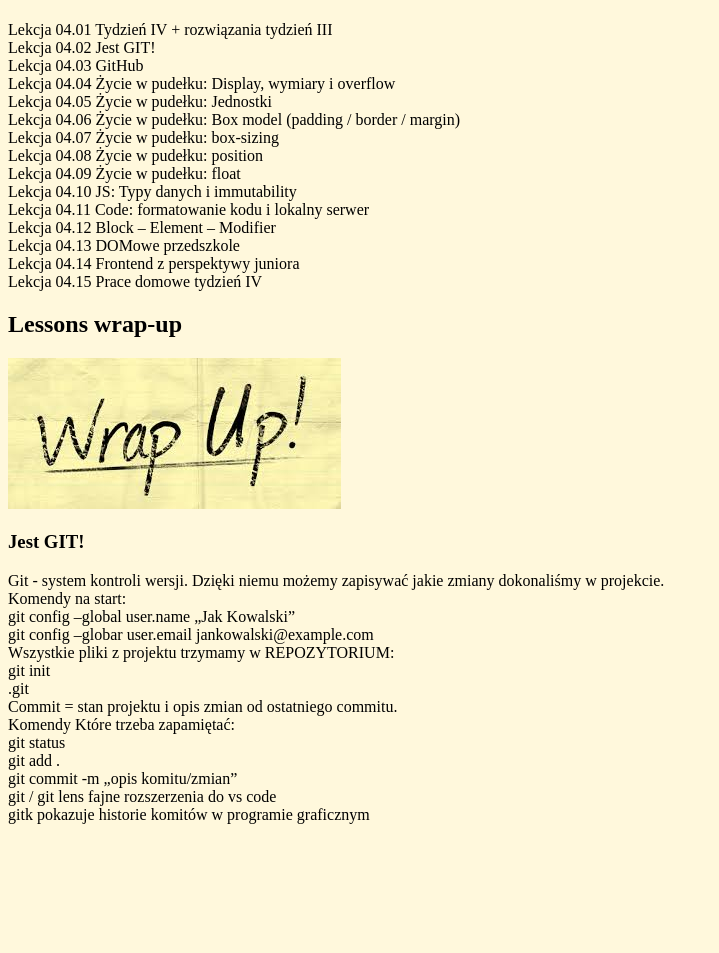
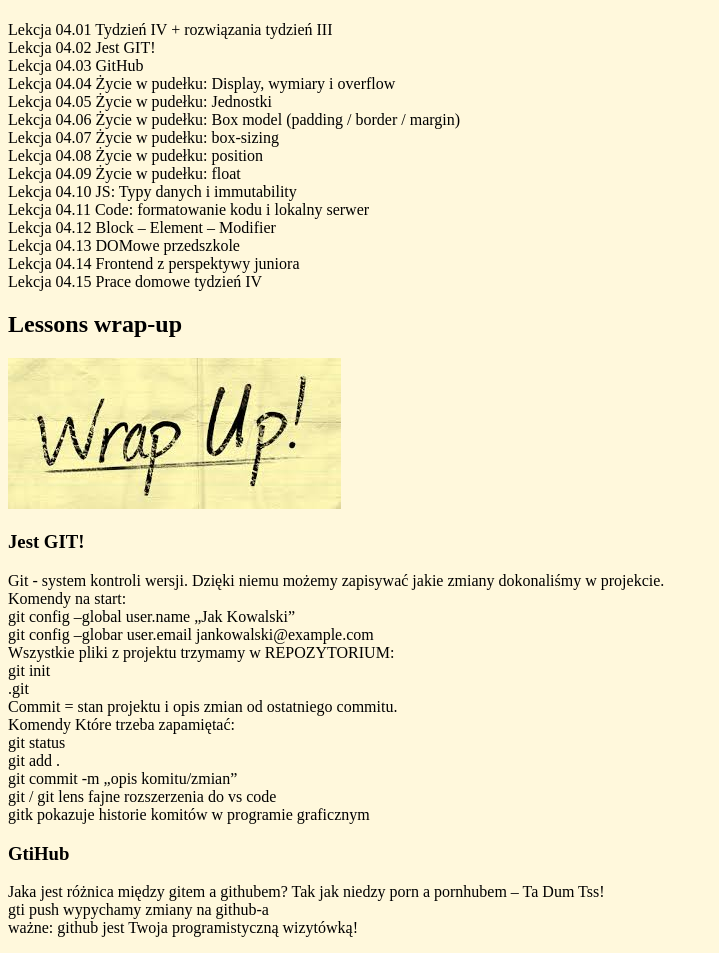
Before and after one commit to PaszelkeDominik/nauka, a plain HTML site: page czwarty.html in a window 1280 px wide. Shown: the part 151-1104 px from the top of the page, without its empty margins (0-719 px from the left). Before the commit the page ends 991 px from the top, so only its background shows below. Drawn offline with Linux system fonts and the light colour scheme.

Commit message:
article about github

```diff
--- a/czwarty.html
+++ b/czwarty.html
@@ -69,6 +69,14 @@
           <br>gitk pokazuje historie komitów w programie graficznym
         </p>
       </article>
+      <article>
+        <h3>GtiHub</h3>
+        <p>
+          Jaka jest różnica między gitem a githubem? Tak jak niedzy porn a pornhubem – Ta Dum Tss!
+          <br>gti push wypychamy zmiany na github-a
+          <br>ważne: github jest Twoja programistyczną wizytówką!
+        </p>
+      </article>
 
 
     </section>
```
